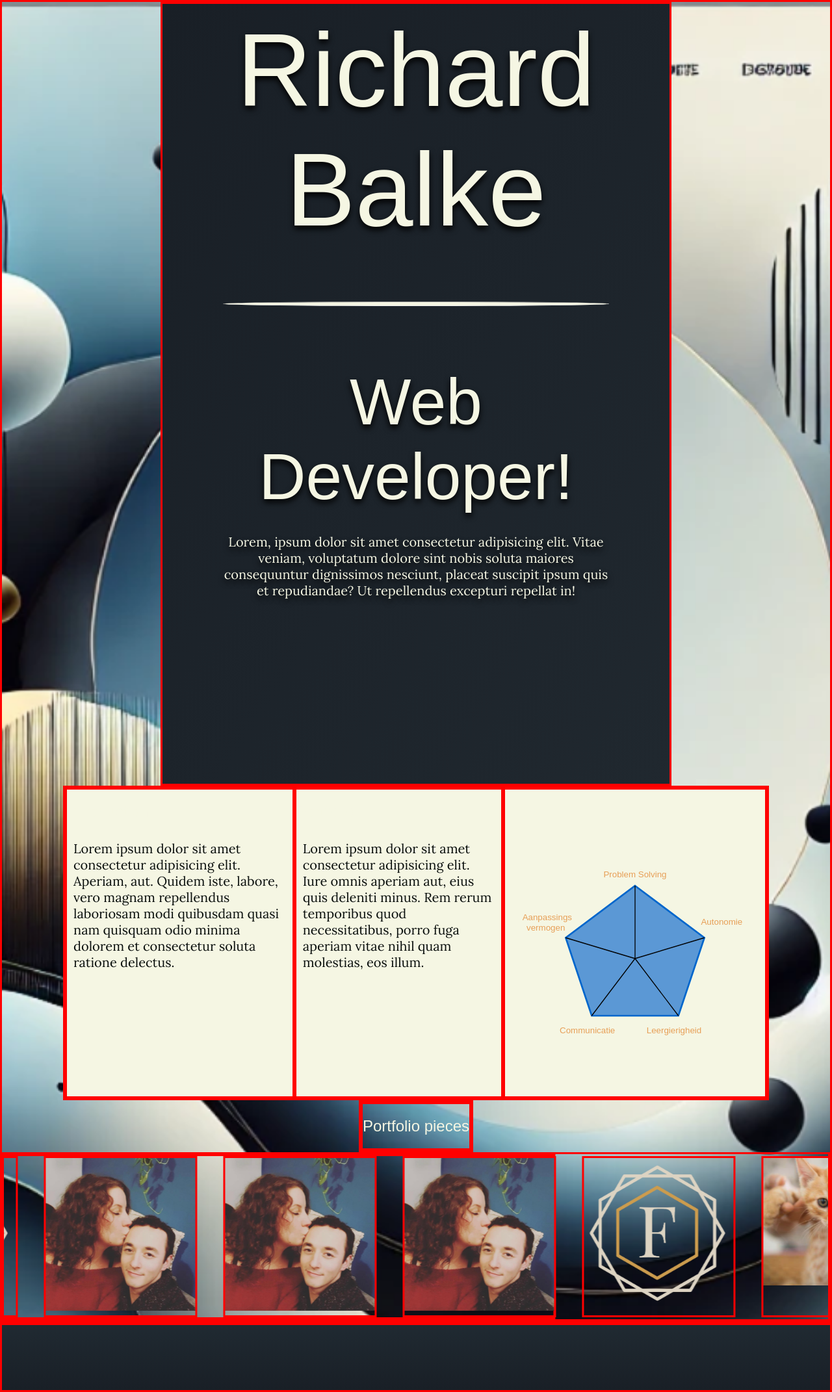
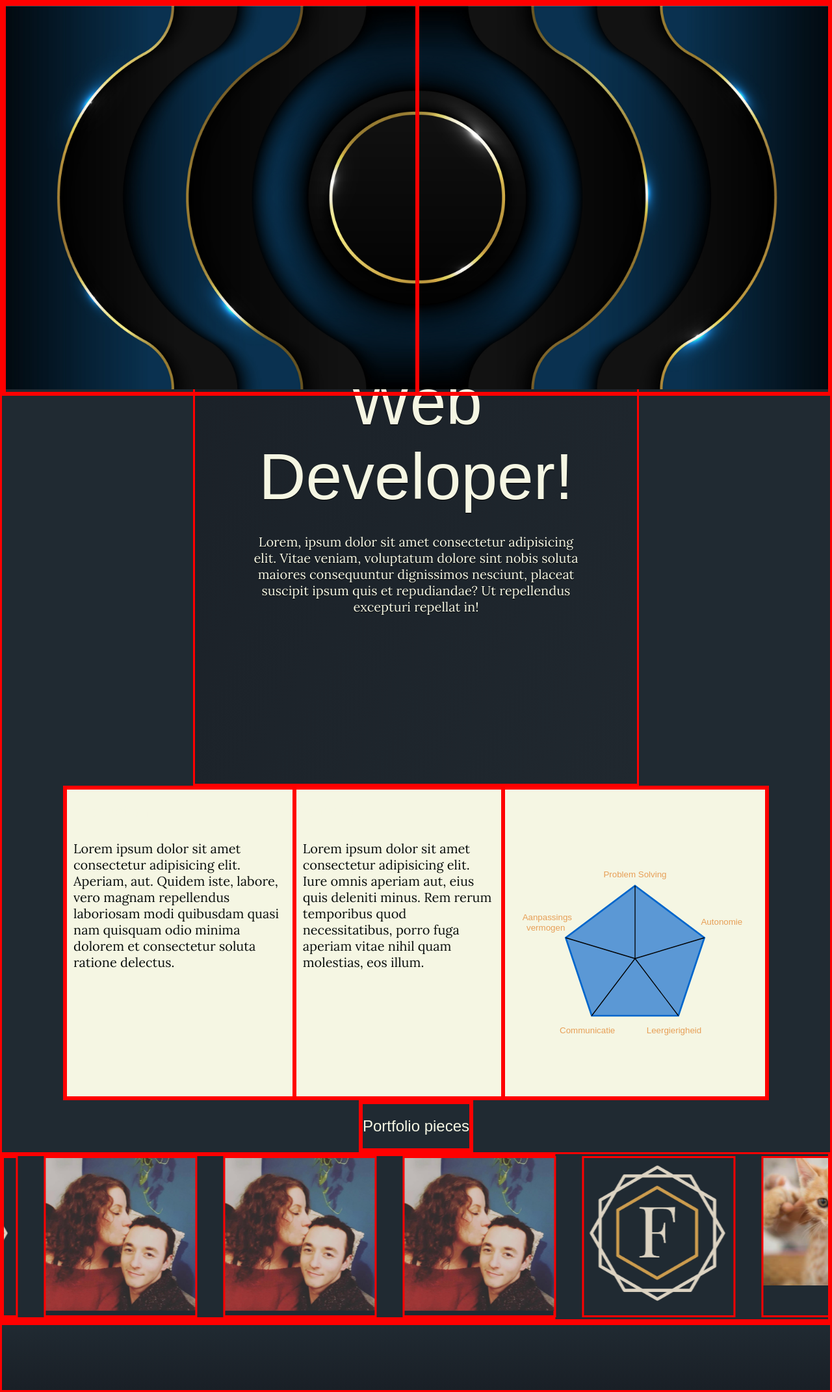
Before and after one commit to RichardBalke/html-portfolio, a PHP site: page /html-content/index.html in a window 1280 px wide. Shown: the part 106-2248 px from the top of the page at 65% size. Run offline with PHP 8.4, Linux system fonts and the light colour scheme; some web fonts are replaced.

Commit message:
top scroll img

```diff
--- a/CSS/index_styles.css
+++ b/CSS/index_styles.css
@@ -1,17 +1,33 @@
   #index-container {
-    background-image: url(/Images/background-Image-Portfolio.png);
+    /* background-image: url(/Images/background-Image-Portfolio.png);
     background-repeat: no-repeat;
     background-size: cover;
-    background-position: center;
+    background-position: center; */
     display: flex;
     flex-direction: column;
     overflow: hidden;
   }
 
+
+  .scroll-img-container {
+    display: flex;
+    flex-direction: row;
+    position: absolute;
+  }
+
+  .scroll-img {
+    height: auto;
+    width: 100%;
+  }
+
+
+
+
+
   #title-container {
     display: flex;
     flex-direction: column;
-    max-width: 780px;
+    max-width: 680px;
     width: 100%;
     margin: auto;
     height: 1200px;
@@ -23,7 +39,7 @@
     margin: 10px 20px 10px 20px;
     font-size: 160px;
     text-align: center;
-    text-shadow: 0px 5px 10px black;
+    text-shadow: 0px 1px 1px black;
   }
 
   #title-header2 hr {
@@ -37,14 +53,14 @@
     margin: 0px 30px 10px 30px;
     text-align: center;
     font-size: 100px!important;
-    text-shadow: 0px 5px 10px black;
+    text-shadow: 0px 1px 1px black;
   }
 
   #title-paragraph {
     color: rgb(245, 246, 227);
     margin: 10px 10% 0px 10%;
     text-align: center;
-    text-shadow: 0px 5px 10px black;
+    text-shadow: 0px 1px 1px black;
   }
 
   #title-img-container,
--- a/html-content/index.html
+++ b/html-content/index.html
@@ -4,16 +4,13 @@
 
 <head>
   <meta charset="UTF-8" />
-
   <meta name="viewport" content="width=device-width, initial-scale=1.0" />
 
   <title>Richard Balke</title>
-
   <link rel="stylesheet" href="/CSS/style.css" />
   <link rel="stylesheet" href="/CSS/h&f_styles.css" />
   <link rel="stylesheet" href="/CSS/index_styles.css" />
   <link rel="preconnect" href="https://fonts.googleapis.com" />
-
 
   <link
     href="https://fonts.googleapis.com/css2?family=Atma:wght@300;400;500;600;700&family=Averia+Sans+Libre:ital,wght@0,300;0,400;0,700;1,300;1,400;1,700&family=Caveat&family=Lora:ital,wght@0,400..700;1,400..700&family=Roboto:ital,wght@0,100;0,300;0,400;0,500;0,700;0,900;1,100;1,300;1,400;1,500;1,700;1,900&display=swap"
@@ -24,7 +21,18 @@
   <header></header>
 
   <main>
+
     <div id="index-container">
+
+      <div class="scroll-img-container">
+      <div class="scroll-img-container-left">
+        <img class="scroll-img" src="/Images/intro-slider-links.jpg" alt="">
+      </div>
+      <div class="scroll-img-container-right">
+        <img class="scroll-img" src="/Images/Intro-slider-rechts.jpg" alt="">
+      </div>
+    </div>
+
       <div id="title-container">
         <h2 id="title-header2">
           Richard Balke <hr>
```
Also changed, not shown: JavaScript/script.js (line endings or trailing spaces).
